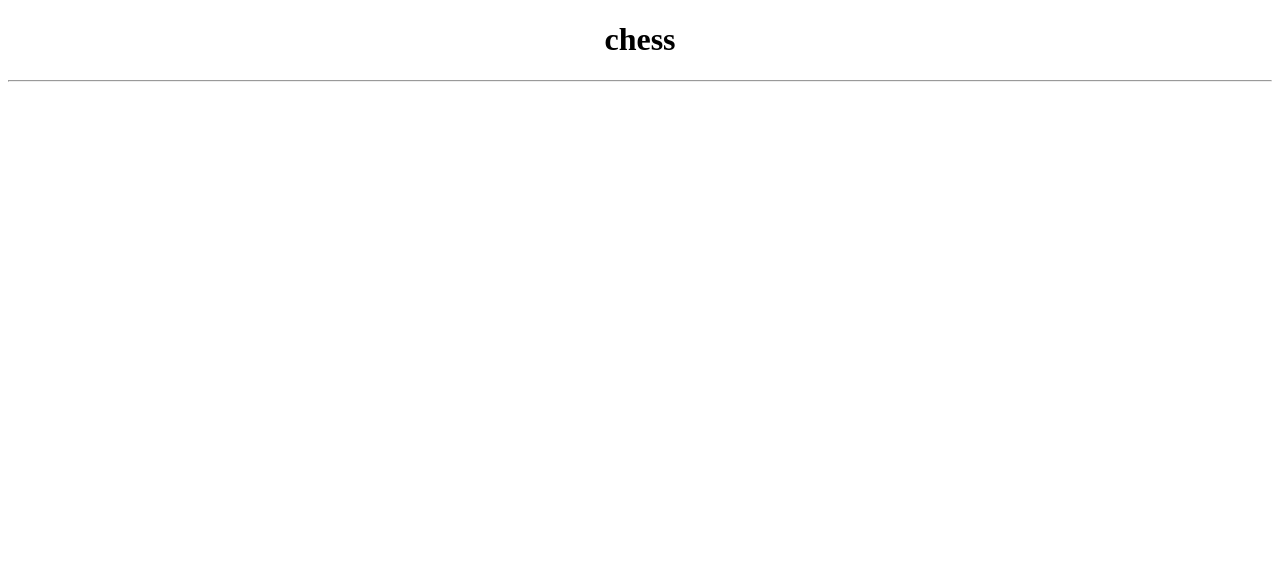
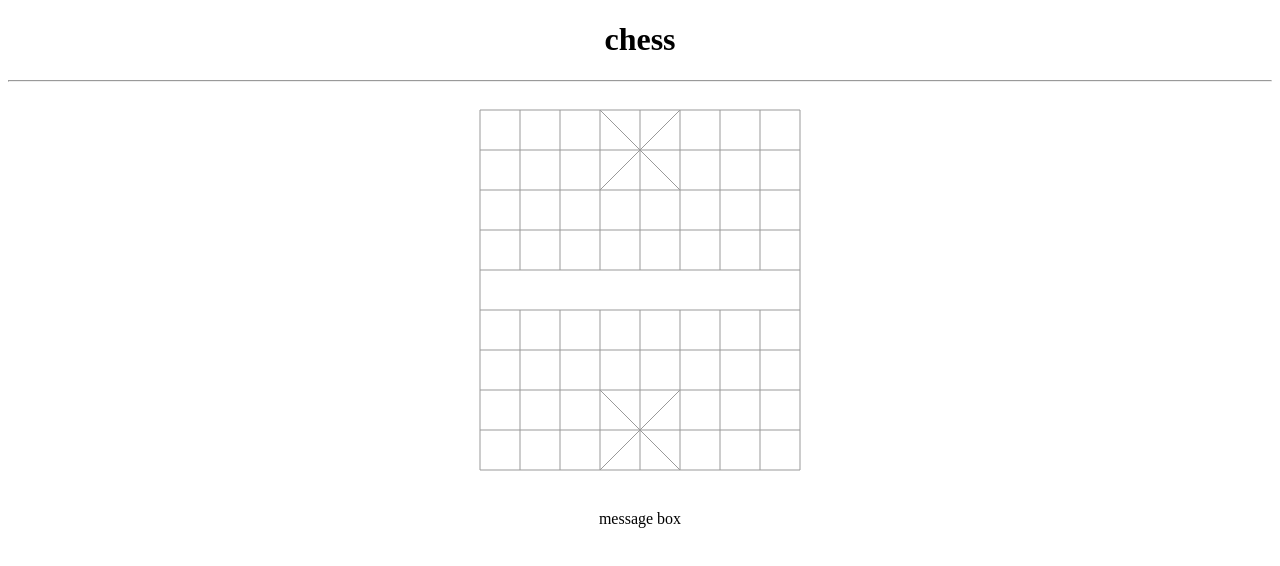
Before and after one commit to backinfile/chess, a plain HTML site: page index.html in a window 1280 px wide. Drawn offline with Linux system fonts and the light colour scheme.

Commit message:
draw chessboard

```diff
--- a/index.html
+++ b/index.html
@@ -10,8 +10,63 @@ h1 {
 <body>
 <h1>chess</h1>
 <hr/>
+<div id="chess"></div>
 
 <script>
+// changable var
+var size = 40;
+
+// code
+var c = document.getElementById("chess");
+var canvas = document.createElement("canvas");
+var p = document.createElement("p");
+canvas.width = size*9;
+canvas.height = size*10;
+p.innerHTML = "message box";
+c.appendChild(canvas);
+c.appendChild(p);
+c.style.textAlign = "center";
+var cnt = canvas.getContext("2d");
+var chess = {
+	cnt:cnt,
+	p:p,
+	clear:function(){
+		this.cnt.clearRect(0,0,size*9,size*10);
+		this.cnt.beginPath();
+		this.cnt.lineHeight = size/20;
+		this.cnt.strokeStyle = "#999";
+		for (i=0; i<10; i++) {
+			this.cnt.moveTo(size/2,size/2+size*i);
+			this.cnt.lineTo(size*8+size/2,size/2+size*i);
+		}
+		for (i=0; i<9; i++) {
+			if (i==0 || i==8) {
+				this.cnt.moveTo(size/2+size*i,size/2);
+				this.cnt.lineTo(size/2+size*i,size*9+size/2);
+			} else {
+				this.cnt.moveTo(size/2+size*i,size/2);
+				this.cnt.lineTo(size/2+size*i,size*4+size/2);
+				this.cnt.moveTo(size/2+size*i,size*5+size/2);
+				this.cnt.lineTo(size/2+size*i,size*9+size/2);
+			}
+		}
+		this.cnt.moveTo(size/2+size*3, size/2)
+		this.cnt.lineTo(size/2+size*5, size/2+size*2);
+		this.cnt.moveTo(size/2+size*5, size/2);
+		this.cnt.lineTo(size/2+size*3, size/2+size*2);
+		this.cnt.moveTo(size/2+size*3, size/2+size*7)
+		this.cnt.lineTo(size/2+size*5, size/2+size*9);
+		this.cnt.moveTo(size/2+size*5, size/2+size*7)
+		this.cnt.lineTo(size/2+size*3, size/2+size*9);
+		this.cnt.stroke();
+		this.cnt.closePath();
+	}
+};
+chess.clear();
+canvas.onclick = function(e){
+	console.log(e.offsetX,e.offsetY);
+}
 </script>
+
 </body>
 </html>
```
